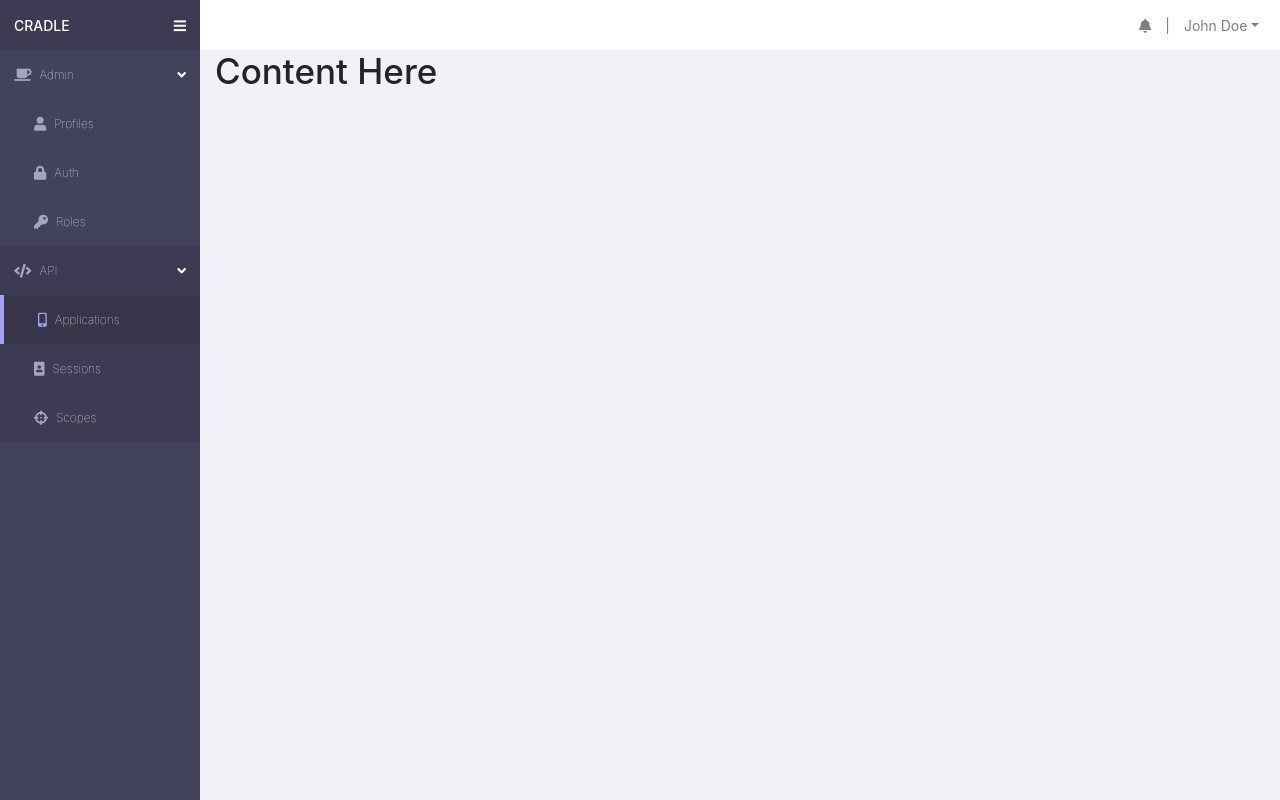
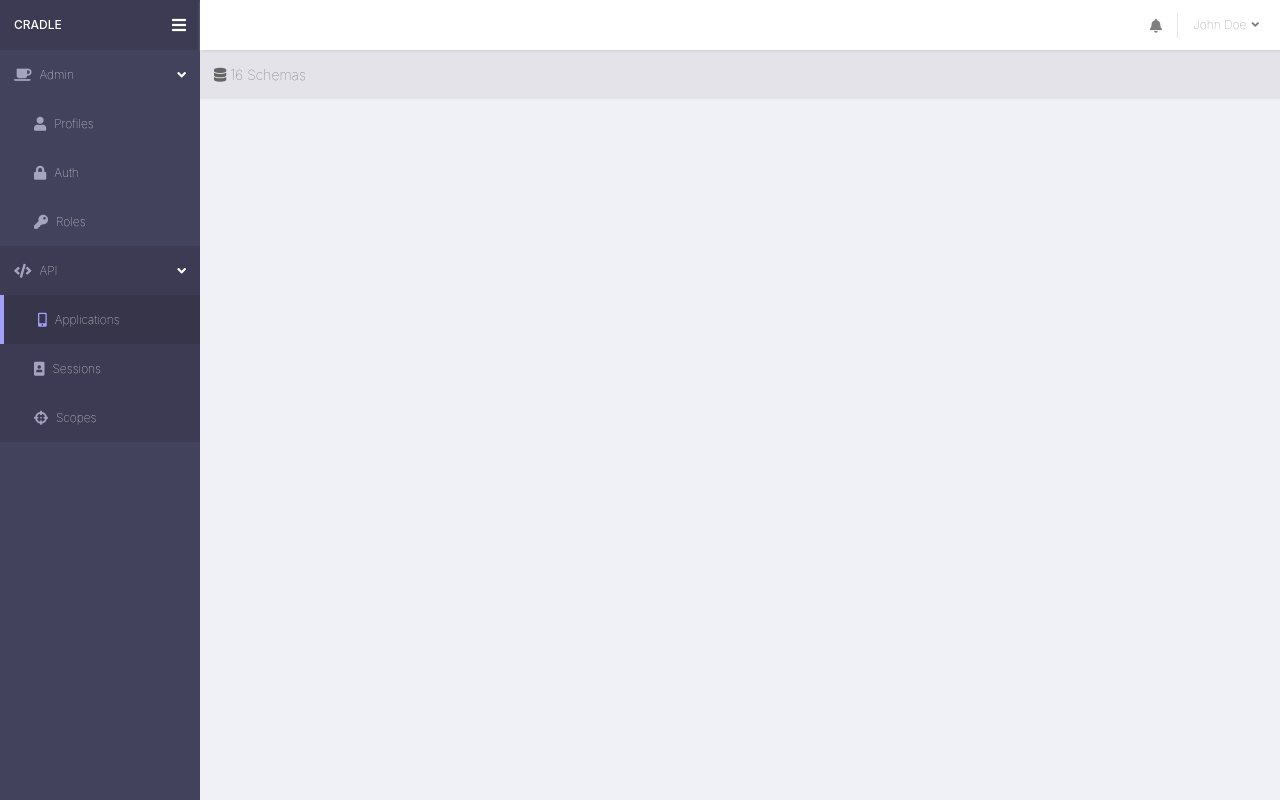
Before and after one commit to geum/template, a React (Create React App) app: page /admin/schema/search in a window 1280 px wide. Built offline with nearby package versions, Linux system fonts and the light colour scheme.

Commit message:
header, sidebar

```diff
--- a/src/App.js
+++ b/src/App.js
@@ -1,5 +1,6 @@
 import React from 'react';
-import { Layout } from '@components';
+import { Route, Switch } from 'react-router-dom';
+import { Schema } from '@components';
 
 /**
  * Main App Component
@@ -14,9 +15,9 @@ class App extends React.Component {
    */
   render() {
     return (
-      <Layout.Default>
-        <h1>Content Here</h1>
-      </Layout.Default>
+      <Switch>
+        <Route path="/admin/schema" component={Schema.Routes} />
+      </Switch>
     )
   }
 }
--- a/src/components/common/Header.js
+++ b/src/components/common/Header.js
@@ -1,17 +1,27 @@
 import React from 'react';
 import { Nav, Navbar, NavDropdown } from 'react-bootstrap';
 
+/**
+ * Common Header Component
+ *
+ * @extends React.Component
+ */
 class Header extends React.Component {
+  /**
+   * Renders the component
+   *
+   * @return {Component}
+   */
   render() {
     return (
       <Navbar className="header" bg="white" expand="lg">
         <Navbar.Collapse>
-          <Nav className="ml-auto">
+          <Nav className="ml-auto align-items-center">
             <Nav.Link>
               <i className="fas fa-bell"></i>
             </Nav.Link>
 
-            <Nav.Link>|</Nav.Link>
+            <Nav.Link className="nav-divider"></Nav.Link>
 
             <NavDropdown className="dropdown-menu-left" title="John Doe">
               <NavDropdown.Item>Account Settings</NavDropdown.Item>
--- a/src/components/common/Sidebar.js
+++ b/src/components/common/Sidebar.js
@@ -1,15 +1,27 @@
 import React from 'react';
+import { Link } from 'react-router-dom';
 
+/**
+ * Common Sidebar Component
+ *
+ * @extends React.Component
+ */
 class Sidebar extends React.Component {
+  /**
+   * Sets initial menu state
+   *
+   * @param {Object} props
+   */
   constructor(props) {
     super(props);
 
+    // initial state
     this.state = {
       menu: [
         {
           icon: 'fas fa-coffee',
           text: 'Admin',
-          href: '#',
+          href: '',
           menu: [
             {
               icon: 'fas fa-user',
@@ -56,6 +68,12 @@ class Sidebar extends React.Component {
     }
   }
 
+  /**
+   * Renders the menu container
+   *
+   * @param  {Array} items
+   * @return {Component}
+   */
   renderMenu(items) {
     return (
       <ul className="menu-items">
@@ -64,12 +82,18 @@ class Sidebar extends React.Component {
     )
   }
 
+  /**
+   * Renders the menu items
+   *
+   * @param  {Array} items
+   * @return {Component}
+   */
   renderMenuItems(items) {
     return items.map((item, index) => {
       return (
         <li className={`menu-item ${item.active ? 'active' : ''}`} key={index}>
-          <a
-            href="#"
+          <Link
+            to="#"
             className="menu-detail d-flex align-items-center p-3"
           >
             <div className="menu-icon">
@@ -85,7 +109,7 @@ class Sidebar extends React.Component {
                 </div>
               )
             }
-          </a>
+          </Link>
 
           {Array.isArray(item.menu)
             && item.menu.length
@@ -96,6 +120,11 @@ class Sidebar extends React.Component {
     });
   }
 
+  /**
+   * Renders the component
+   *
+   * @return {Component}
+   */
   render() {
     return (
       <div className="sidebar">
@@ -104,9 +133,9 @@ class Sidebar extends React.Component {
             CRADLE
           </div>
           <div className="toggle w-100 text-right">
-            <a href="#">
+            <Link to="#">
               <i className="fas fa-bars"></i>
-            </a>
+            </Link>
           </div>
         </div>
         <div className="menu">
--- a/src/components/common/styles.scss
+++ b/src/components/common/styles.scss
@@ -1,5 +1,27 @@
 .header {
+  box-shadow: 1px 1px 3px #ccc;
   height: 50px;
+
+  .nav-divider {
+    border-left: 1px solid #ccc;
+    height: 25px;
+    margin: 0px 8px;
+    opacity: .5;
+    padding: 0px 0px !important;
+  }
+
+  .dropdown-toggle {
+    font-size: 12px;
+
+    &:after {
+      border: none;
+      content: '\f107';
+      font-family: 'Font Awesome 5 Free';
+      font-weight: 900;
+      margin-left: 5px;
+      vertical-align: middle;
+    }
+  }
 
   .dropdown-menu {
     left: -70px;
@@ -18,10 +40,12 @@
     .title {
       color: #FFF;
       font-weight: 500;
+      font-size: 12px;
     }
 
     .toggle a {
       color: #FFF;
+      font-size: 16px;
     }
   }
 
--- a/src/components/index.js
+++ b/src/components/index.js
@@ -1,7 +1,9 @@
 import * as Common from '@components/common';
 import * as Layout from '@components/layout';
+import * as Schema from '@components/schema';
 
 export {
   Common,
-  Layout
+  Layout,
+  Schema
 }
--- a/src/components/layout/Default.js
+++ b/src/components/layout/Default.js
@@ -1,7 +1,17 @@
 import React from 'react';
 import { Common } from '@components';
 
+/**
+ * Layout Default Component
+ *
+ * @extends React.Component
+ */
 class Default extends React.Component {
+  /**
+   * Renders the component
+   *
+   * @return {Component}
+   */
   render() {
     return (
       <div className="layout-default d-flex">
@@ -11,9 +21,7 @@ class Default extends React.Component {
         <div className="content-container">
           <Common.Header />
 
-          <div className="content container-fluid">
-            <h1>Content Here</h1>
-          </div>
+          {this.props.children}
         </div>
       </div>
     )
--- /dev/null
+++ b/src/components/schema/Routes.js
@@ -0,0 +1,17 @@
+import React from 'react';
+import { Route, Switch } from 'react-router-dom';
+import { Layout, Schema } from '@components';
+
+class Routes extends React.Component {
+  render() {
+    return (
+      <Layout.Default>
+        <Switch>
+          <Route exact path="/admin/schema/search" component={Schema.Search} />
+        </Switch>
+      </Layout.Default>
+    )
+  }
+}
+
+export default Routes;
--- /dev/null
+++ b/src/components/schema/Search.js
@@ -0,0 +1,17 @@
+import React from 'react';
+
+class Search extends React.Component {
+  render() {
+    return (
+      <>
+        <div className="heading p-3">
+          <i className="fas fa-database"></i>&nbsp;
+          <span className="text">16 Schemas</span>
+        </div>
+        <div className="container"></div>
+      </>
+    )
+  }
+}
+
+export default Search;
--- /dev/null
+++ b/src/components/schema/index.js
@@ -0,0 +1,7 @@
+import Routes from '@components/schema/Routes';
+import Search from '@components/schema/Search';
+
+export {
+  Routes,
+  Search
+}
--- /dev/null
+++ b/src/components/schema/styles.scss
@@ -0,0 +1,4 @@
+.heading {
+  background-color: #E3E3E9;
+  color: #666666;
+}
--- a/src/styles/_general.scss
+++ b/src/styles/_general.scss
@@ -1,6 +1,7 @@
 html, body {
   background-color: #F0F0F7;
   font-size: 14px;
+  font-weight: lighter;
   margin: 0;
   padding: 0;
   height: '100%';
--- a/src/styles/index.scss
+++ b/src/styles/index.scss
@@ -9,3 +9,4 @@ $fa-font-path: "~@fortawesome/fontawesome-free/webfonts";
 @import 'general';
 @import '@components/common/styles.scss';
 @import '@components/layout/styles.scss';
+@import '@components/schema/styles.scss';
```
